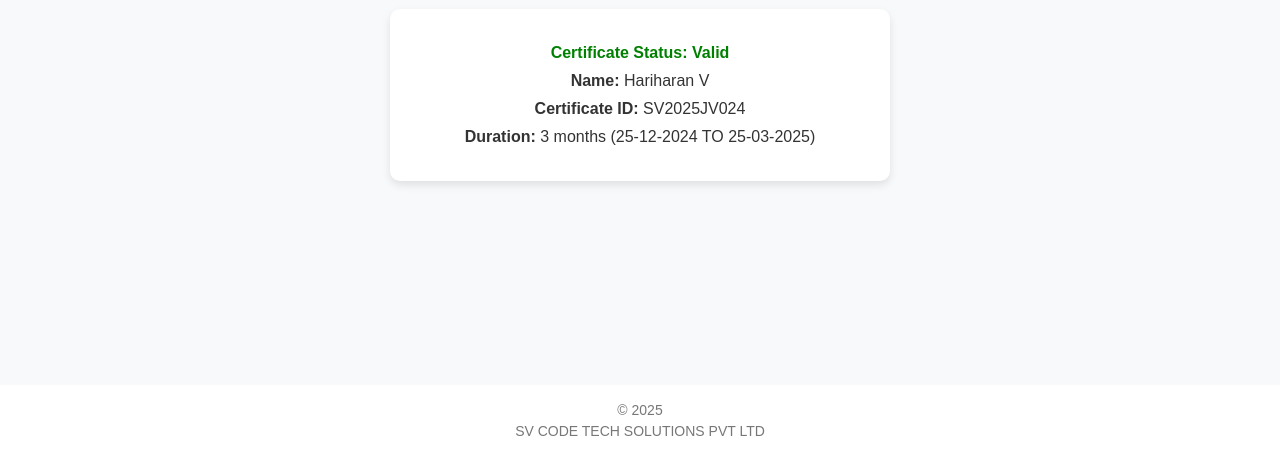
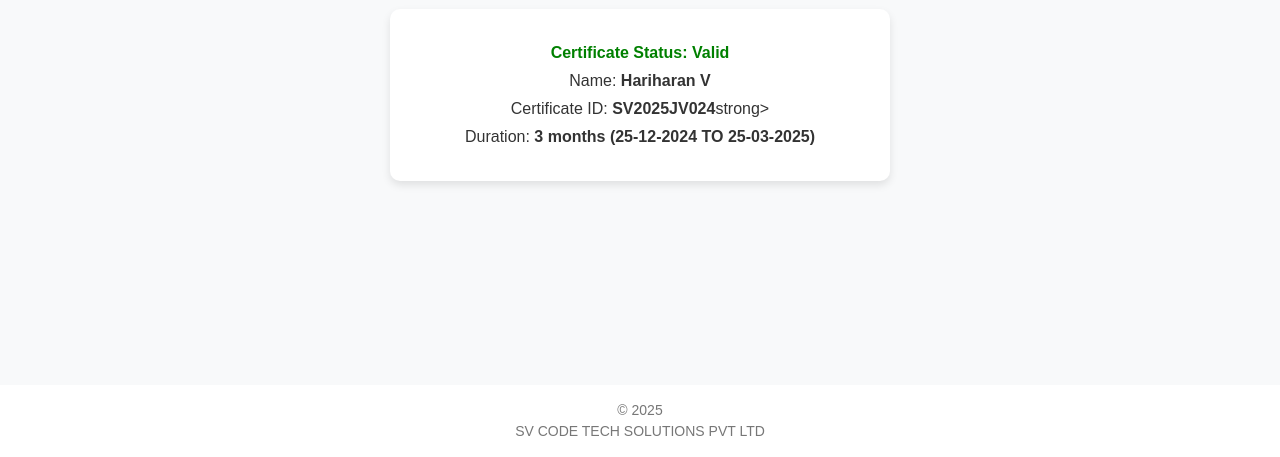
Before and after one commit to Hariharan0010/certificate-validation, a plain HTML site: page index.html in a window 1280 px wide. Shown: the part 343-800 px from the top of the page. Drawn offline with Linux system fonts and the light colour scheme.

Commit message:
Update index.html

```diff
--- a/index.html
+++ b/index.html
@@ -25,9 +25,9 @@
 
         <div class="certificate-box">
             <p class="certificate-status">Certificate Status: <span style="color: green;">Valid</span></p>
-            <p><strong>Name:</strong> Hariharan V</p>
-            <p><strong>Certificate ID:</strong> SV2025JV024</p>
-            <p><strong>Duration:</strong> 3 months (25-12-2024 TO 25-03-2025)</p>
+            <p>Name:<strong> Hariharan V</strong></p>
+            <p>Certificate ID:<strong> SV2025JV024</strong>strong></p>
+            <p>Duration:<strong> 3 months (25-12-2024 TO 25-03-2025)</strong></p>
         </div>
     </main>
 
```
